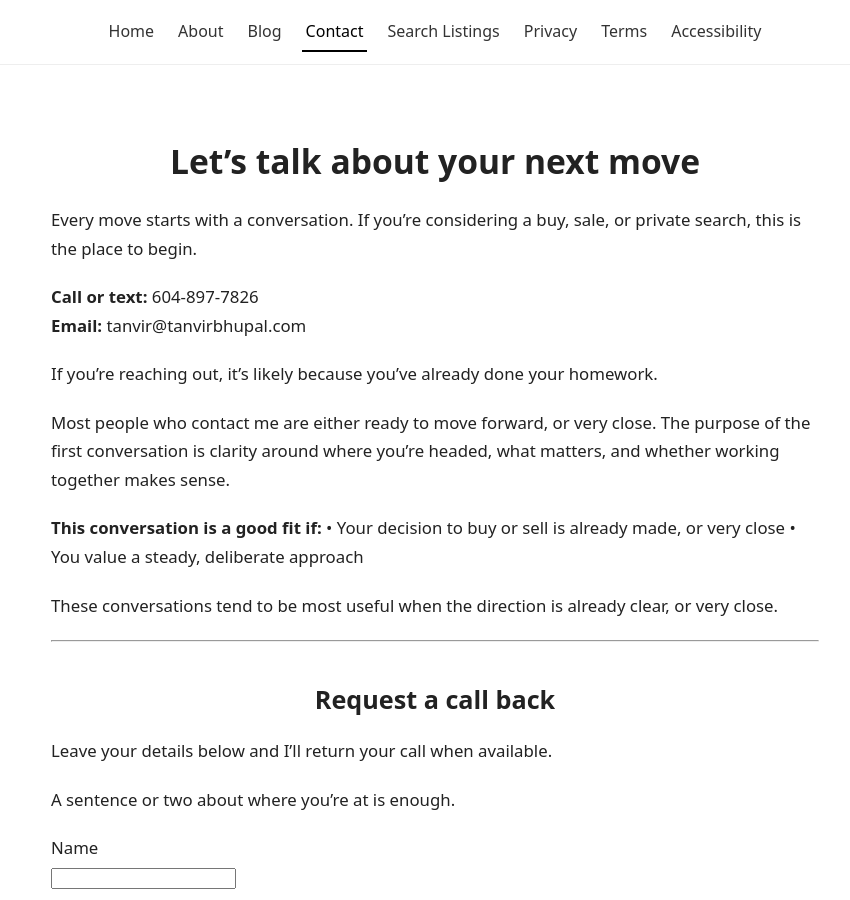
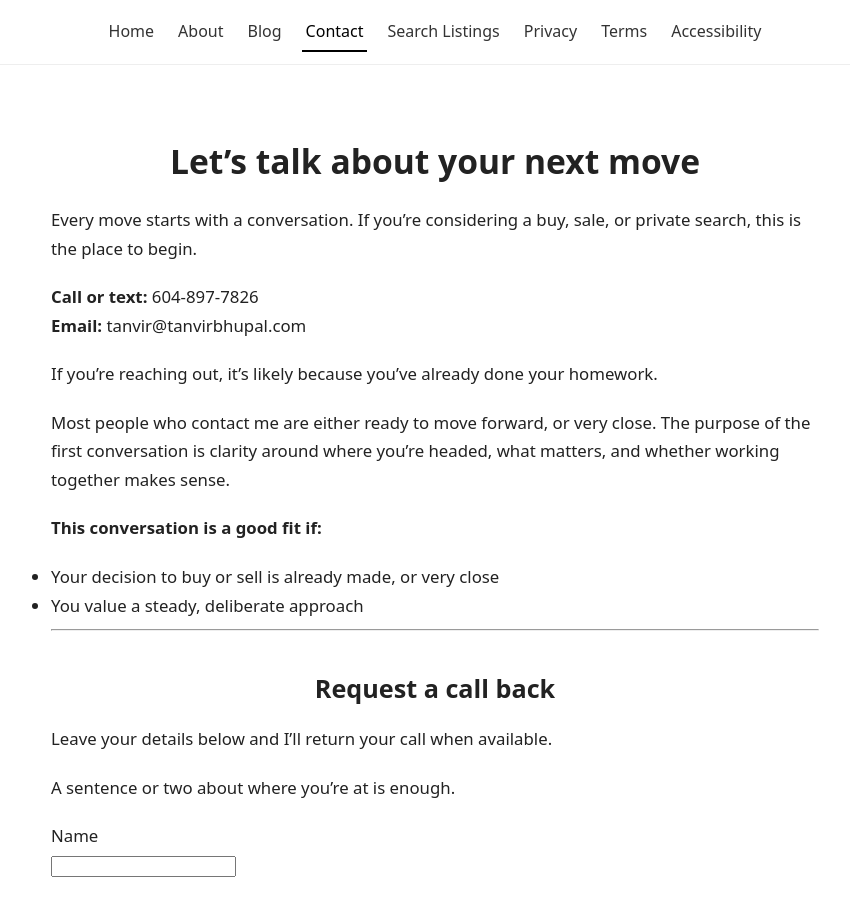
Before and after one commit to gvancouverhomes/gvancouverhomes.github.io, a Jekyll site: the page built from contact.md, in a window 1280 px wide and 900 px high. Shown: the whole window, without its empty margins (205-1055 px from the left). Built offline with Jekyll 4.4.1, drawn with Linux system fonts in a browser that asks for light colours.

Commit message:
Update contact.md

```diff
--- a/contact.md
+++ b/contact.md
@@ -17,10 +17,8 @@ If you’re reaching out, it’s likely because you’ve already done your homew
 Most people who contact me are either ready to move forward, or very close. The purpose of the first conversation is clarity around where you’re headed, what matters, and whether working together makes sense.
 
 **This conversation is a good fit if:**
-• Your decision to buy or sell is already made, or very close
-• You value a steady, deliberate approach
-
-These conversations tend to be most useful when the direction is already clear, or very close.
+- Your decision to buy or sell is already made, or very close
+- You value a steady, deliberate approach
 
 ---
 
```
